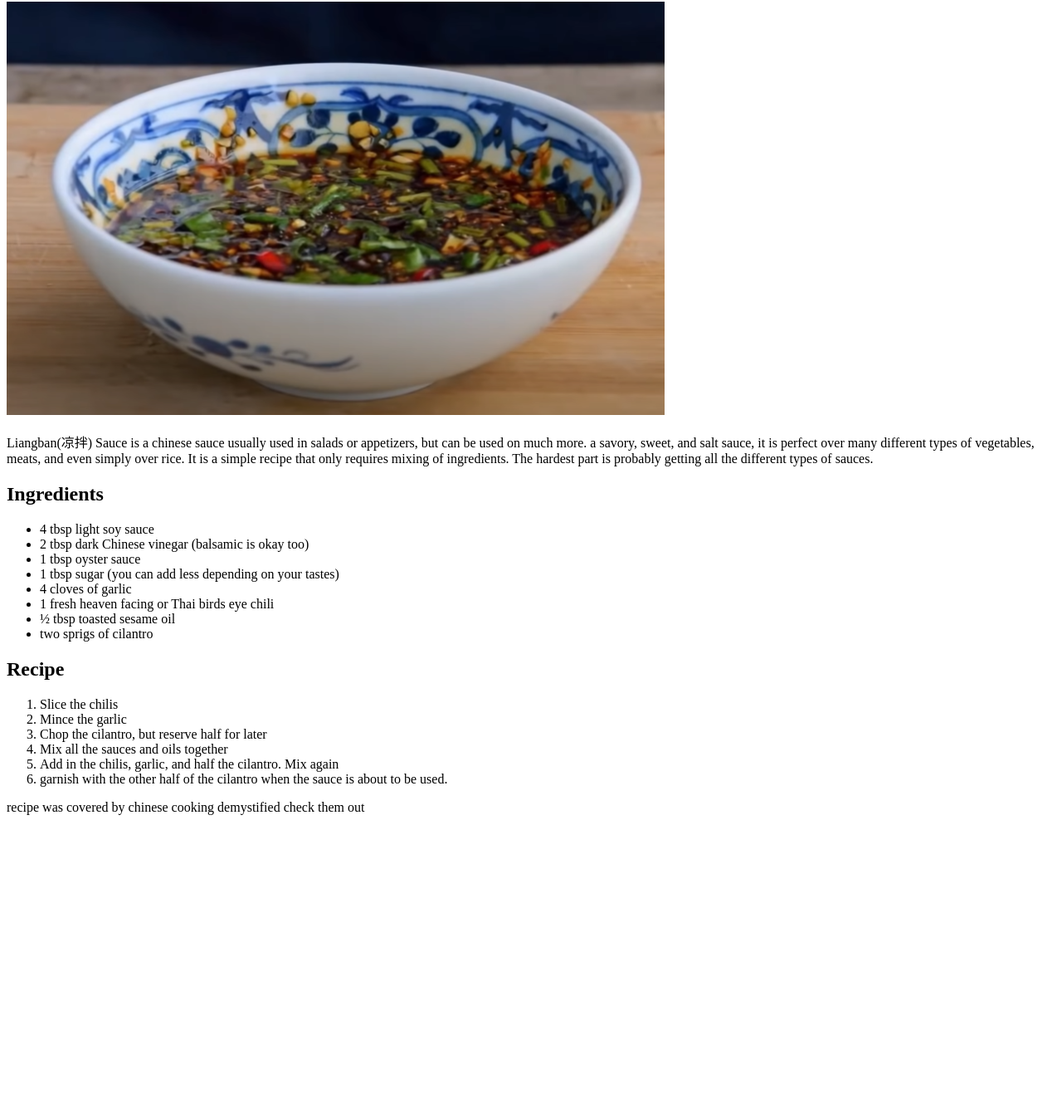
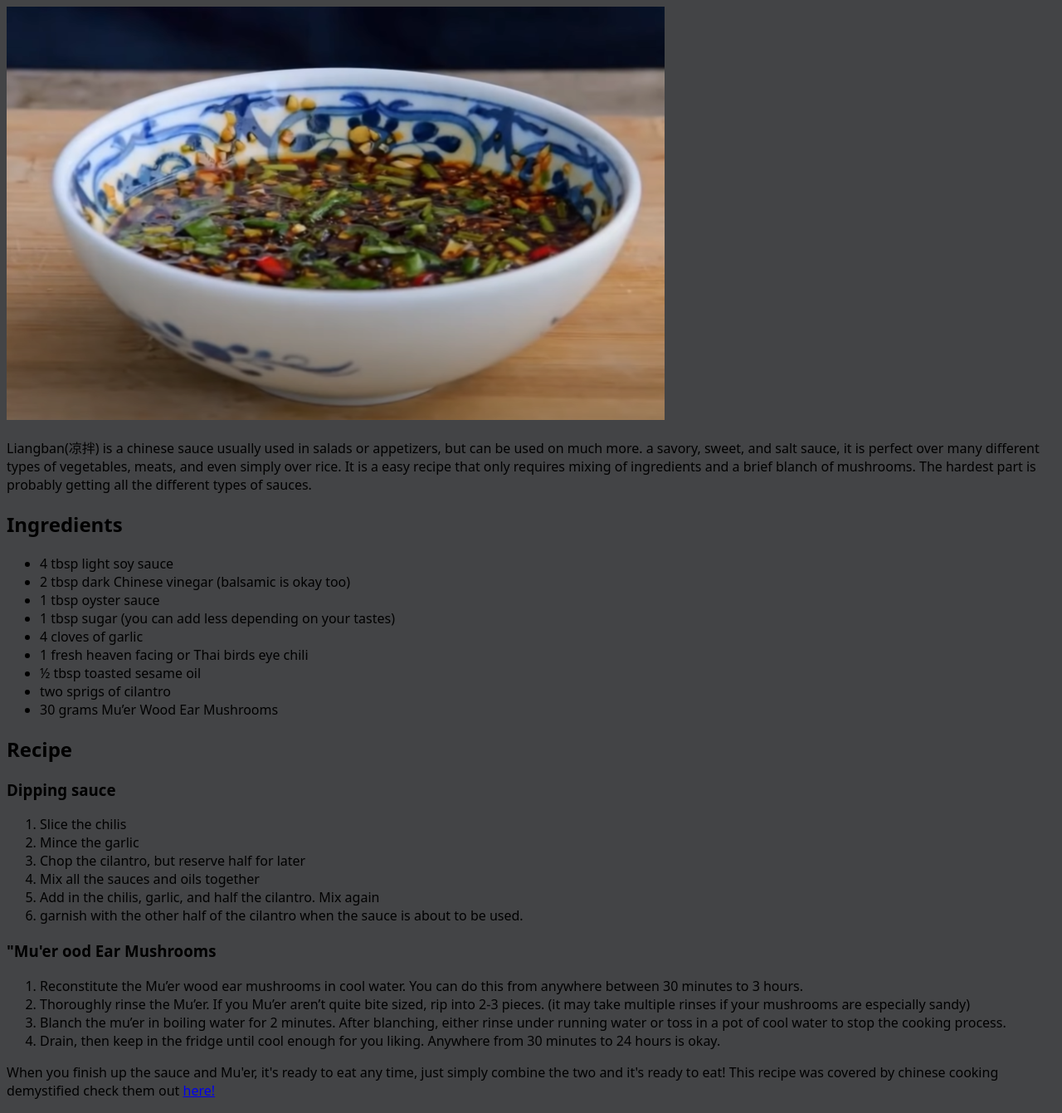
Before and after one commit to Zevatus/odin-recipes, a plain HTML site: page recipes/dipping-sauce.html in a window 1280 px wide. Shown: the part 78-1419 px from the top of the page at 83% size. Before the commit the page ends 1076 px from the top, so only its background shows below. Drawn offline with Linux system fonts and the light colour scheme.

Commit message:
Made the page look a little better, changed lingban recipe to include wood ear mushrooms.

```diff
--- a/recipes/dipping-sauce.html
+++ b/recipes/dipping-sauce.html
@@ -4,14 +4,15 @@
     <meta charset="UTF-8">
     <meta http-equiv="X-UA-Compatible" content="IE=edge">
     <meta name="viewport" content="width=device-width, initial-scale=1.0">
-    <title>Liangban Sauce</title>
+    <link rel="stylesheet" href="../style.css">
+    <title>iangban Cold Mu’er Mushrooms</title>
 </head>
 <body>
-    <h1>Liangban Sauce</h1>
-        <img src="../img/sauce-picture.PNG" alt="Liangban Sauce picture">
-        <p>Liangban(凉拌) Sauce is a chinese sauce usually used in salads or appetizers, but can be used on much more.
+    <h1>Liangban Cold Mu’er Mushrooms</h1>
+        <img src="../img/sauce-picture.PNG" alt="Liangban Cold Mu’er Mushrooms">
+        <p>Liangban(凉拌)  is a chinese sauce usually used in salads or appetizers, but can be used on much more.
             a savory, sweet, and salt sauce, it is perfect over many different types of vegetables, meats, and even
-            simply over rice. It is a simple recipe that only requires mixing of ingredients. The hardest part is
+            simply over rice. It is a easy recipe that only requires mixing of ingredients and a brief blanch of mushrooms. The hardest part is
             probably getting all the different types of sauces.
         </p>
 
@@ -25,9 +26,11 @@
             <li>1 fresh heaven facing or Thai birds eye chili</li>
             <li>½ tbsp toasted sesame oil</li>
             <li>two sprigs of cilantro</li>
+            <li>30 grams Mu’er Wood Ear Mushrooms</li>
         </ul>
 
     <h2>Recipe</h2>
+        <h3>Dipping sauce</h3>
         <ol>
             <li>Slice the chilis</li>
             <li>Mince the garlic</li>
@@ -36,8 +39,17 @@
             <li>Add in the chilis, garlic, and half the cilantro. Mix again</li>
             <li>garnish with the other half of the cilantro when the sauce is about to be used.</li>
         </ol>
-        <p>recipe was covered by chinese cooking demystified check them out
-            <a href="https://www.youtube.com/watch?v=5pGSBWuJVWo>here!</a></p>
+        <h3>"Mu'er ood Ear Mushrooms</h3>
+        <ol>
+            <li>Reconstitute the Mu’er wood ear mushrooms in cool water. You can do this from anywhere between 30 minutes to 3 hours.</li>
+            <li>Thoroughly rinse the Mu’er. If you Mu’er aren’t quite bite sized, rip into 2-3 pieces. (it may take multiple rinses if your mushrooms are especially sandy)</li>
+            <li>Blanch the mu’er in boiling water for 2 minutes. After blanching, either rinse under running water or toss in a pot of cool water to stop the cooking process.</li>
+            <li>Drain, then keep in the fridge until cool enough for you liking. Anywhere from 30 minutes to 24 hours is okay.</li>
+        </ol>
+
+        <p>When you finish up the sauce and Mu'er, it's ready to eat any time, just simply combine the two and it's ready to eat!
+            This recipe was covered by chinese cooking demystified check them out
+            <a href="https://www.youtube.com/watch?v=5pGSBWuJVWo">here!</a></p>
 
 </body>
 </html>
--- /dev/null
+++ b/style.css
@@ -0,0 +1,13 @@
+html{
+    background-color: #434446;
+    font-family: Noto Sans, Arial, Helvetica, sans-serif;
+}
+
+.link-image-size{
+    max-height: 400px;
+    max-width:400px;
+    height:auto;
+    padding: 50px;
+    border: 50px;
+    margin: 50px 0px 50px 0px;
+}
```
Also changed, not shown: index.html (+6 -3 lines), recipes/butter-curry.html (+1 -0 lines), recipes/double-chocolate-chip-cookies.html (+1 -0 lines), img/cookies.jpg (added).
